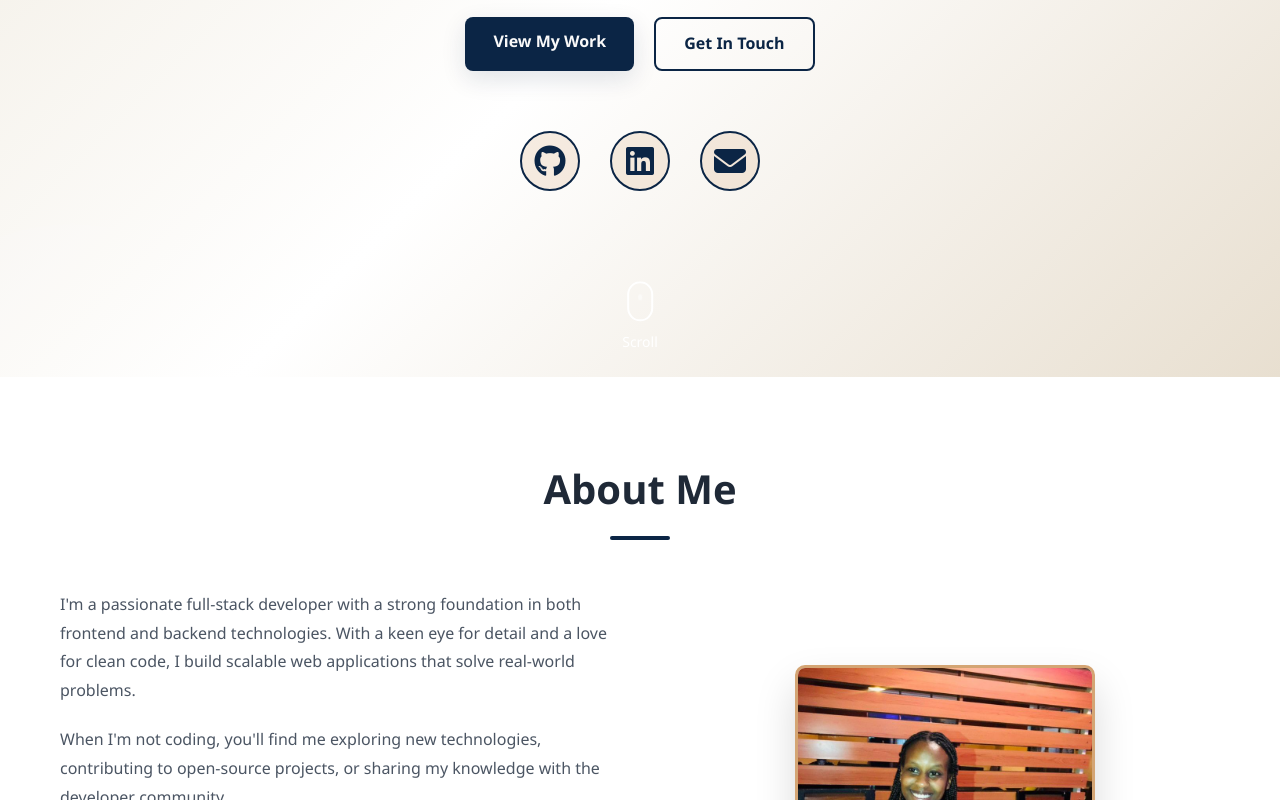
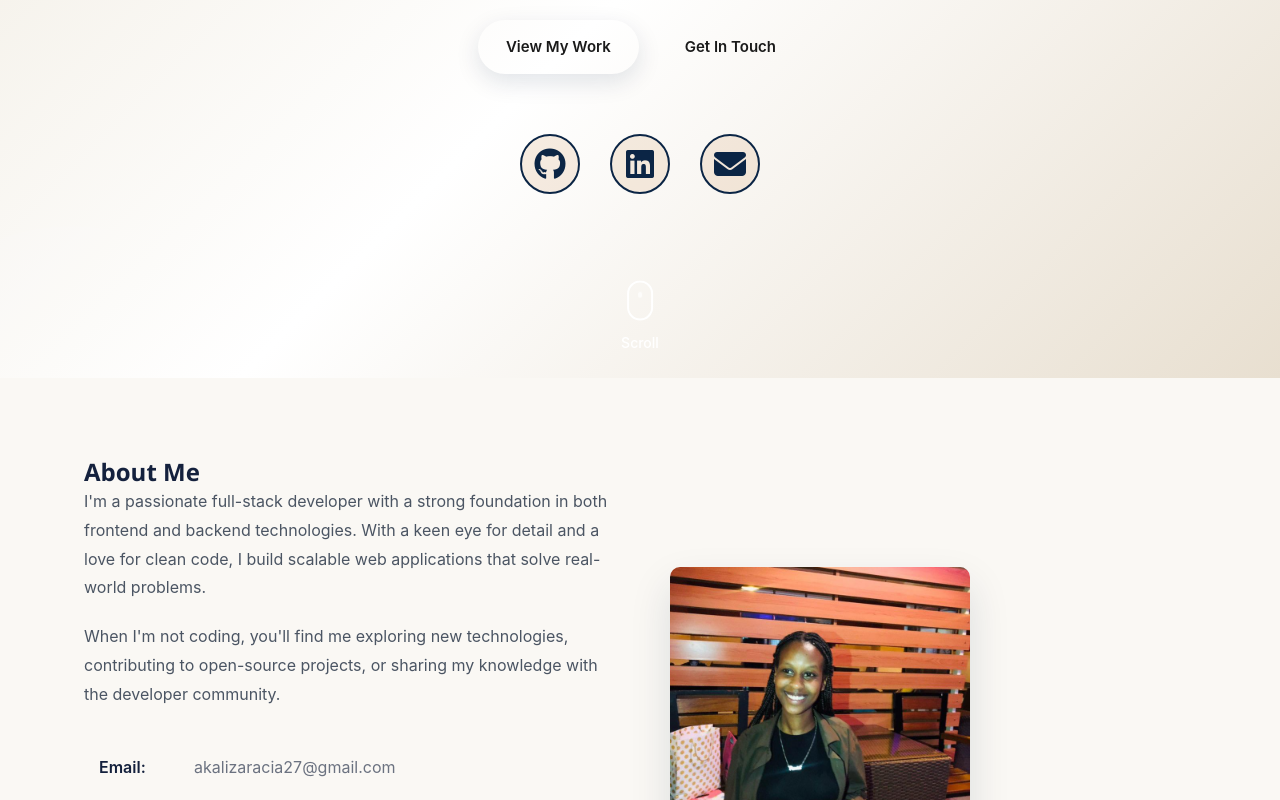
Before and after one commit to Racia22/AkalizaRacia, a React (Create React App) app: page / in a window 1280 px wide. Shown: the part 500-1300 px from the top of the page. Built offline with nearby package versions, Linux system fonts and the light colour scheme.

Commit message:
Add shared theme tokens and base styles
Introduce light/dark color tokens in the navy and gold palette, shared button, section heading and tag styles, and scroll-reveal transitions with reduced-motion support.

```diff
--- a/src/styles/App.css
+++ b/src/styles/App.css
@@ -1,50 +1,15 @@
-.App {
+.app {
   min-height: 100vh;
   display: flex;
   flex-direction: column;
+  background-color: var(--bg);
+  color: var(--text);
 }
 
 main {
   flex: 1;
 }
 
-/* Light Mode */
-.light-mode {
-  background-color: #f3f4f6;
-  color: #1f2937;
+a {
+  transition: color 0.2s ease;
 }
-
-/* Dark Mode */
-.dark-mode {
-  background-color: #111827;
-  color: #f9fafb;
-}
-
-.dark-mode section {
-  background-color: #1f2937;
-}
-
-.dark-mode section h2 {
-  color: #f9fafb;
-}
-
-/* Global Hover Effects */
-a {
-  transition: all 0.3s ease;
-}
-
-/* Animation for page load */
-@keyframes slideIn {
-  from {
-    opacity: 0;
-    transform: translateY(20px);
-  }
-  to {
-    opacity: 1;
-    transform: translateY(0);
-  }
-}
-
-section {
-  animation: slideIn 0.6s ease-out;
-}
--- a/src/styles/index.css
+++ b/src/styles/index.css
@@ -5,115 +5,183 @@
 }
 
 :root {
-  /* Professional palette with excellent contrast in both light and dark modes */
-  --primary-color: #0b2545; /* deep navy */
-  --secondary-color: #112a4a; /* lighter navy */
-  --accent-color: #d4a574; /* warm gold/beige accent */
-  --text-dark: #1a1a1a; /* nearly black for light mode */
-  --text-light: #f9f9f9; /* near-white for dark mode */
-  --bg-light: #f0ebe0; /* warm beige background */
-  --bg-white: #ffffff;
-  --border-color: #d9d0c0; /* visible border */
-  --shadow: 0 10px 25px rgba(0, 0, 0, 0.1);
-  --shadow-lg: 0 20px 40px rgba(0, 0, 0, 0.15);
+  /* Navy + gold palette */
+  --navy: #0b2545;
+  --gold: #d4a574;
+
+  --bg: #faf8f4;
+  --bg-alt: #f3eee5;
+  --surface: #ffffff;
+  --text: #14213d;
+  --muted: #5b6475;
+  --border: #e6ded0;
+  --brand: #0b2545;          /* buttons, key accents */
+  --brand-contrast: #ffffff; /* text on --brand */
+  --accent-text: #94622f;    /* gold that passes contrast on light bg */
+  --tag-bg: rgba(11, 37, 69, 0.06);
+
+  --radius: 14px;
+  --shadow: 0 6px 20px rgba(11, 37, 69, 0.07);
+  --shadow-lg: 0 18px 40px rgba(11, 37, 69, 0.13);
+  --font-heading: 'Plus Jakarta Sans', 'Segoe UI', system-ui, sans-serif;
+  --font-body: 'Inter', 'Segoe UI', system-ui, sans-serif;
 }
 
 .dark-mode {
-  --text-dark: #f9fafb;
-  --text-light: #1f2937;
-  --bg-light: #1f2937;
-  --bg-white: #111827;
-  --border-color: #374151;
+  --bg: #0a1628;
+  --bg-alt: #0e1d33;
+  --surface: #13243d;
+  --text: #eef2f7;
+  --muted: #a3adbd;
+  --border: #22375a;
+  --brand: #d4a574;
+  --brand-contrast: #0b2545;
+  --accent-text: #e0b88a;
+  --tag-bg: rgba(212, 165, 116, 0.1);
+  --shadow: 0 6px 20px rgba(0, 0, 0, 0.3);
+  --shadow-lg: 0 18px 40px rgba(0, 0, 0, 0.45);
 }
 
 html {
   scroll-behavior: smooth;
+  scroll-padding-top: 80px;
 }
 
 body {
-  font-family: 'Segoe UI', Tahoma, Geneva, Verdana, sans-serif;
-  background-color: var(--bg-light);
-  color: var(--text-dark);
-  line-height: 1.6;
-  transition: all 0.3s ease;
+  font-family: var(--font-body);
+  background-color: var(--bg);
+  color: var(--text);
+  line-height: 1.65;
+  transition: background-color 0.3s ease, color 0.3s ease;
+  -webkit-font-smoothing: antialiased;
+}
+
+h1, h2, h3 {
+  font-family: var(--font-heading);
+  line-height: 1.2;
+}
+
+img {
+  max-width: 100%;
+  display: block;
 }
 
 .container {
-  max-width: 1200px;
+  max-width: 1160px;
   margin: 0 auto;
-  padding: 0 20px;
-}
-
-.light-mode,
-.dark-mode {
-  transition: background-color 0.3s ease, color 0.3s ease;
+  padding: 0 24px;
 }
 
 /* Buttons */
 .btn {
-  display: inline-block;
-  padding: 12px 28px;
-  border-radius: 8px;
+  display: inline-flex;
+  align-items: center;
+  gap: 10px;
+  padding: 13px 26px;
+  border-radius: 999px;
   text-decoration: none;
   font-weight: 600;
-  transition: all 0.3s ease;
-  border: none;
+  font-size: 15px;
+  font-family: inherit;
+  border: 2px solid transparent;
   cursor: pointer;
-  font-size: 16px;
+  transition: transform 0.2s ease, box-shadow 0.2s ease, background-color 0.2s ease, color 0.2s ease;
 }
 
 .btn-primary {
-  background-color: var(--primary-color);
-  color: white;
-  box-shadow: 0 4px 15px rgba(37, 99, 235, 0.3);
+  background-color: var(--brand);
+  color: var(--brand-contrast);
 }
 
 .btn-primary:hover {
-  background-color: var(--secondary-color);
   transform: translateY(-2px);
-  box-shadow: 0 6px 20px rgba(37, 99, 235, 0.4);
+  box-shadow: var(--shadow-lg);
 }
 
 .btn-secondary {
   background-color: transparent;
-  color: var(--primary-color);
-  border: 2px solid var(--primary-color);
+  color: var(--text);
+  border-color: var(--border);
 }
 
 .btn-secondary:hover {
-  background-color: var(--primary-color);
-  color: white;
+  border-color: var(--brand);
+  color: var(--brand);
   transform: translateY(-2px);
 }
 
+/* Sections */
 section {
-  padding: 80px 0;
+  padding: 100px 0;
 }
 
-section h2 {
-  font-size: 40px;
-  margin-bottom: 50px;
+.section-heading {
   text-align: center;
-  position: relative;
-  display: inline-block;
-  width: 100%;
+  margin-bottom: 56px;
 }
 
-section h2::after {
-  content: '';
-  display: block;
-  width: 60px;
-  height: 4px;
-  background-color: var(--primary-color);
-  margin: 15px auto 0;
-  border-radius: 2px;
+.eyebrow {
+  display: inline-block;
+  font-size: 13px;
+  font-weight: 700;
+  letter-spacing: 0.14em;
+  text-transform: uppercase;
+  color: var(--accent-text);
+  margin-bottom: 12px;
+}
+
+.section-heading h2 {
+  font-size: clamp(30px, 4vw, 42px);
+  font-weight: 800;
+  color: var(--text);
 }
 
 .section-subtitle {
-  text-align: center;
-  font-size: 18px;
-  color: #6b7280;
-  margin-bottom: 40px;
+  max-width: 560px;
+  margin: 16px auto 0;
+  font-size: 17px;
+  color: var(--muted);
+}
+
+/* Shared tags */
+.tag-list {
+  display: flex;
+  flex-wrap: wrap;
+  gap: 8px;
+}
+
+.tag {
+  font-size: 12.5px;
+  font-weight: 500;
+  padding: 5px 12px;
+  border-radius: 999px;
+  background-color: var(--tag-bg);
+  color: var(--text);
+  border: 1px solid var(--border);
+}
+
+/* Scroll reveal */
+.reveal {
+  opacity: 0;
+  transform: translateY(24px);
+  transition: opacity 0.6s ease, transform 0.6s ease;
+}
+
+.reveal.visible {
+  opacity: 1;
+  transform: none;
+}
+
+@media (prefers-reduced-motion: reduce) {
+  html {
+    scroll-behavior: auto;
+  }
+
+  .reveal {
+    opacity: 1;
+    transform: none;
+    transition: none;
+  }
 }
 
 /* Scrollbar */
@@ -122,14 +190,24 @@ section h2::after {
 }
 
 ::-webkit-scrollbar-track {
-  background: var(--bg-light);
+  background: var(--bg);
 }
 
 ::-webkit-scrollbar-thumb {
-  background: var(--primary-color);
+  background: var(--border);
   border-radius: 5px;
 }
 
 ::-webkit-scrollbar-thumb:hover {
-  background: var(--secondary-color);
+  background: var(--muted);
 }
+
+@media (max-width: 768px) {
+  section {
+    padding: 72px 0;
+  }
+
+  .section-heading {
+    margin-bottom: 40px;
+  }
+}
```
